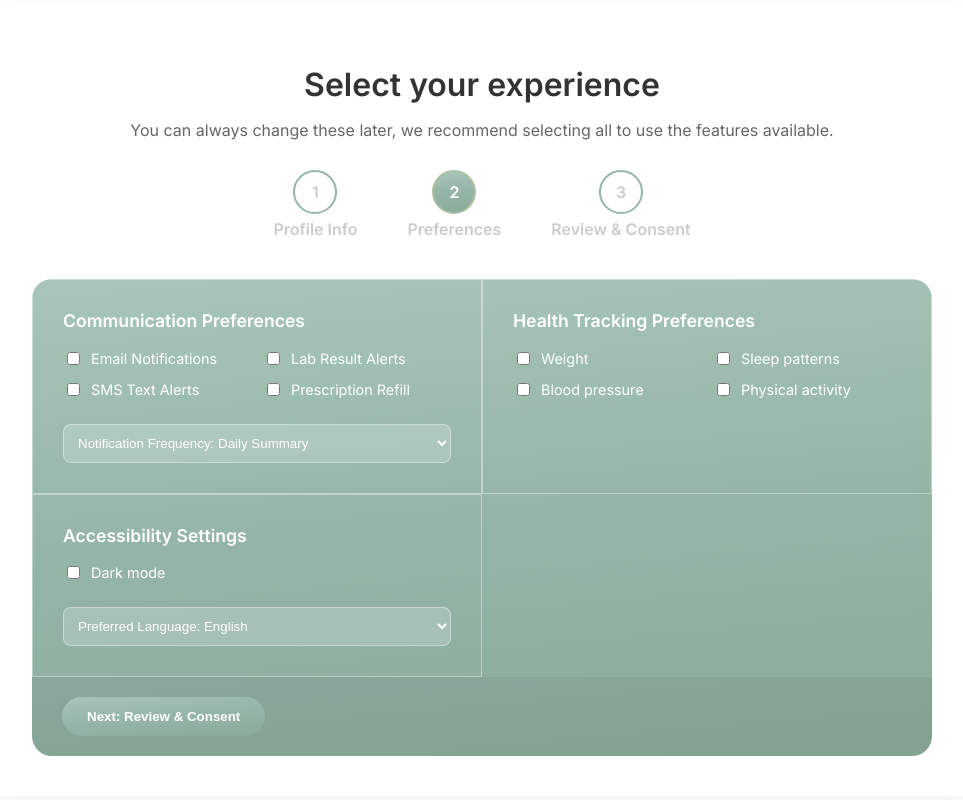
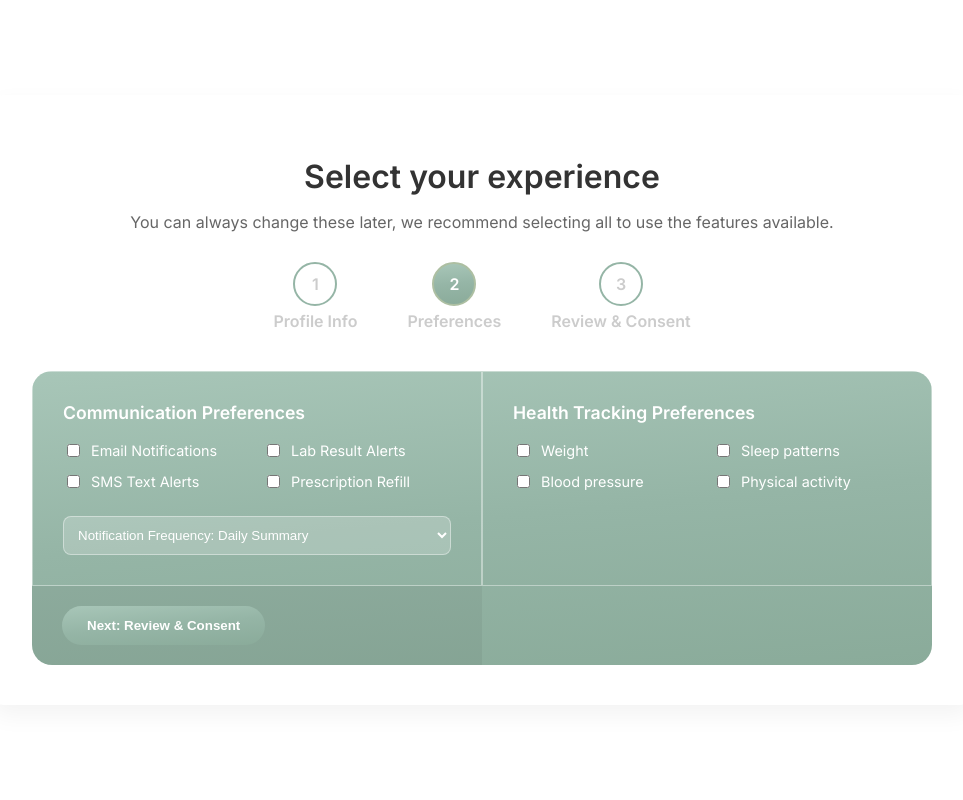
Before and after one commit to Redden5/HealthPlus, a Django app: page /patients/preferences/ in a window 1280 px wide. Shown: the whole page, without its empty margins (158-1121 px from the left). Run offline with Django 5.2, Linux system fonts and the light colour scheme; the visitor is signed in with stand-in values (Sample User, id 1).

Commit message:
Added png

```diff
--- a/accounts/templates/accounts/login.html
+++ b/accounts/templates/accounts/login.html
@@ -1,3 +1,4 @@
+{% load static %}
 <!DOCTYPE html>
 <html>
 <head>
@@ -154,7 +155,7 @@ input {
     <div class="login-container">
         <div class="login-form-section">
             <div class="logo">
-                <img src="logo_placeholder.png" alt="HealthPlus Logo" width="150">
+                <img src="{% static 'accounts/logo.png' %}" alt="HealthPlus Logo" width="150">
             </div>
 
             <h1>Welcome back!</h1>
--- a/patients/templates/patients/preferences_setup.html
+++ b/patients/templates/patients/preferences_setup.html
@@ -211,16 +211,7 @@
                     </div>
                 </div>
 
-                <div class="section">
-                    <h3>Accessibility Settings</h3>
-                    <div class="checkbox-group">
-                        <label class="checkbox-item"><input type="checkbox"> Dark mode</label>
-                    </div>
-                    <select>
-                        <option>Preferred Language: English</option>
-                    </select>
-                </div>
-            </div>
+
             <div class="footer">
                 <button type="submit" class="btn-next">Next: Review & Consent </button>
             </div>
--- a/patients/views.py
+++ b/patients/views.py
@@ -77,7 +77,7 @@ def profile_setup(request):
         return render(request, 'patients/profile_setup.html', context)
 
 
-@login_required
+@login_required()
 def preferences_setup(request):
     if request.method == 'POST':
         profile = PatientProfile.objects.get(user=request.user)
@@ -96,7 +96,7 @@ def preferences_setup(request):
         return render(request, 'patients/preferences_setup.html')
 
 
-@login_required
+@login_required()
 def consent_setup(request):
     profile = PatientProfile.objects.get(user=request.user)
     if request.method == "POST":
```
Also changed, not shown: accounts/static/accounts/logo.png (added).
